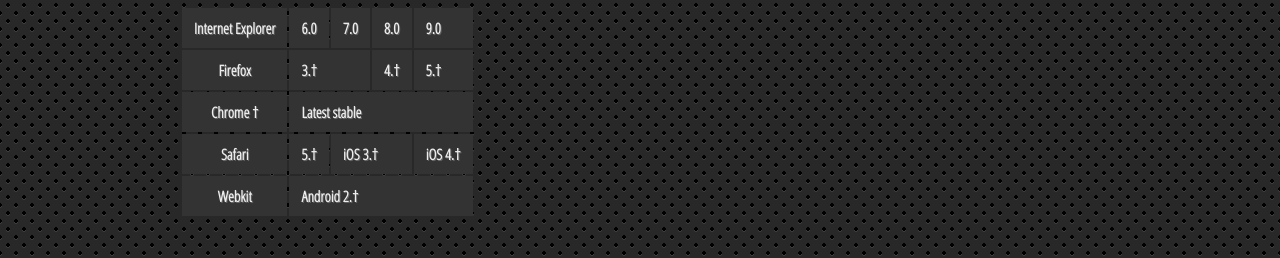
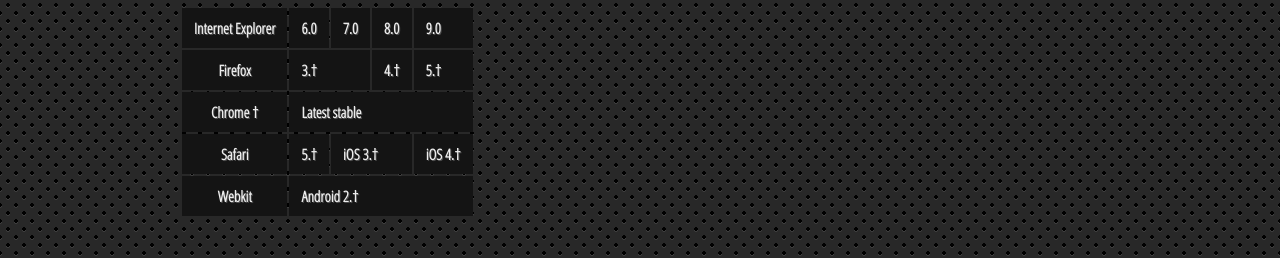
Before and after one commit to torifat/jsAvroPhonetic, a plain HTML site: page index.html in a window 1280 px wide. Shown: the part 675-933 px from the top of the page. Drawn offline with nearby package versions, Linux system fonts and the light colour scheme; a script that the page names is missing.

Commit message:
Testing with Darker table background

```diff
--- a/css/master.css
+++ b/css/master.css
@@ -68,7 +68,7 @@
 }
 td, th {
 	padding: 0 12px;
-	background: #333;
+	background: #141414;
 }
 code, pre {
 	font-family: 'Open Sans Condensed', sans-serif;
```
